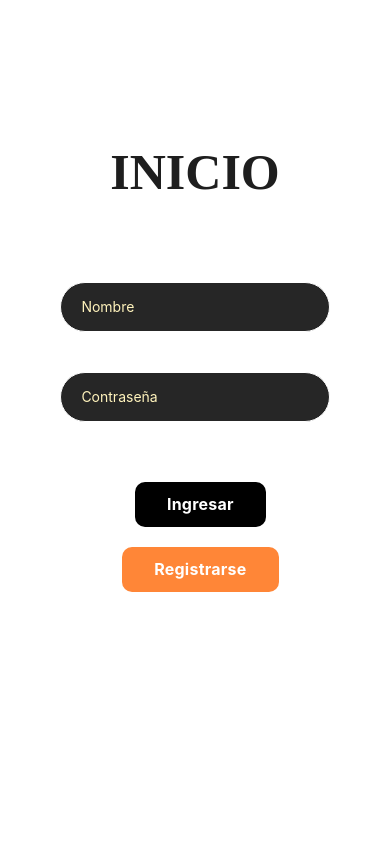
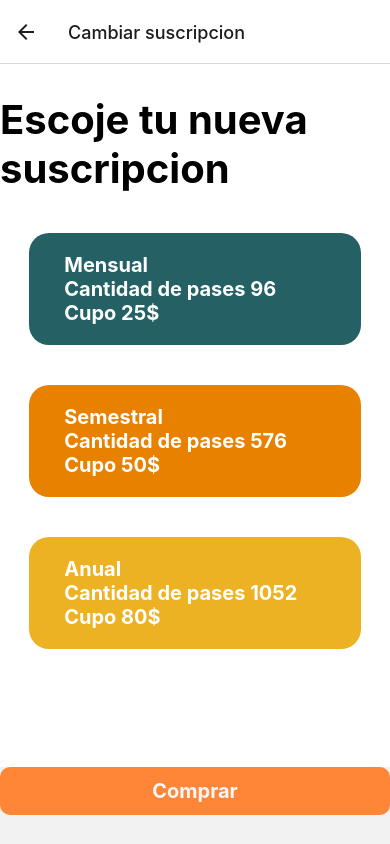
Before and after one commit to ErikMurmi/Pases, a React Native app: screen /CambiarSuscripcion in a window 390 px wide. Built offline with nearby package versions, Linux system fonts and the light colour scheme.

Commit message:
Cambiar suscripcion

```diff
--- a/App.js
+++ b/App.js
@@ -9,6 +9,7 @@ import Home from './components/Home'
 import Comprar from './components/Comprar'
 import Auth from './components/Auth'
 import Expiradas from './components/Expiradas'
+import CambiarSuscripcion from './components/CambiarSuscripcion'
 import { useState } from 'react';
 import { ScrollView } from 'react-native-web';
 
@@ -44,6 +45,12 @@ export default function App() {
           options={{title: "Suscripciones expiradas"}}
         />
 
+      <Stack.Screen
+          name="CambiarSuscripcion"
+          component = {CambiarSuscripcion}
+          options={{title: "Cambiar suscripcion"}}
+        />
+
       </Stack.Navigator>
     </NavigationContainer>
 
--- a/components/Auth.js
+++ b/components/Auth.js
@@ -75,7 +75,7 @@ export default function Auth({navigation}) {
 
     return (
         <>
-            {logged? navigation.navigate('Home',{logOut:logOut,user:usuario}) : <Contenido logUsuario ={setUsuario}></Contenido>}
+            {logged? navigation.navigate('Home',{logOut:logOut,user:usuario,setuser:setUsuario}) : <Contenido logUsuario ={setUsuario}></Contenido>}
         </>
 
     )
--- /dev/null
+++ b/components/CambiarSuscripcion.js
@@ -0,0 +1,172 @@
+import react, { useState } from "react";
+import {
+  StyleSheet,
+  Pressable,
+  Text,
+  View,
+  TextInput,
+  Button,
+  Alert,
+} from "react-native";
+import { ScrollView } from "react-native-gesture-handler";
+
+var pases = [{tipoPase:'Mensual',cupo:'25',pasesRestantes:96,fechaCompra:'1990-01-01',valorPase:'0.09'},
+{tipoPase:'Semestral',cupo:'50',pasesRestantes:576,fechaCompra:'1990-01-01',valorPase:'0.26'},
+{tipoPase:'Anual',cupo:'80',pasesRestantes:1052,fechaCompra:'1990-01-01',valorPase:'0.08'}];
+
+export default function Suscripcion({ route }) {
+
+  function comprar(tipo) {
+    let fech = new Date();
+    let pase = null;
+    if(tipo=="Mensual"){
+      pase =  pases[0];
+    }else if (tipo =="Semestral"){
+      pase =  pases[1];
+    }else if(tipo =="Anual"){
+      pase =  pases[2];
+    }
+    pase.fechaCompra = fech;
+    route.params.user.pase = pase;
+    Alert.alert("Cambio aplicado","Tu nuevo pase es " + route.params.user.pase.tipoPase);
+  }
+
+  return (
+    <View>
+      <View style={styles.container}>
+      <Text style={styles.titulo}>Escoje tu nueva suscripcion</Text>
+        <Pressable style={[styles.paseContainer,{backgroundColor:"#256164"}]}
+          onPress={() => {comprar("Mensual")}}>
+            <Text style={styles.paseTitle}>Mensual</Text>
+            <Text style={styles.paseTitle}>Cantidad de pases 96</Text>
+            <Text style={styles.paseTitle}>Cupo 25$</Text>
+        </Pressable>
+
+        <Pressable style={[styles.paseContainer,{backgroundColor:"#e88100"}]}
+          onPress={() => {comprar("Semestral")}}>
+            <Text style={styles.paseTitle}>Semestral</Text>
+            <Text style={styles.paseTitle}>Cantidad de pases 576</Text>
+            <Text style={styles.paseTitle}>Cupo 50$</Text>
+        </Pressable>
+
+        <Pressable style={[styles.paseContainer,{backgroundColor:"#ecb223"}]}
+          onPress={() => {comprar("Anual")}}>
+            <Text style={styles.paseTitle}>Anual</Text>
+            <Text style={styles.paseTitle}>Cantidad de pases 1052</Text>
+            <Text style={styles.paseTitle}>Cupo 80$</Text>
+        </Pressable>
+
+        </View>
+
+        <Pressable style={[styles.btnLogin]}
+        onPress={() => comprar()}>
+          <Text
+            style={styles.txtBtnLogin}>
+            Comprar
+          </Text>
+        </Pressable>
+
+    </View>
+  );
+}
+
+const styles = StyleSheet.create({
+  container: {
+    height: "100%",
+    backgroundColor: "#fff",
+    alignItems: "center",
+  },
+  paseContainer: {
+    width: "85%",
+    borderRadius: 20,
+    padding:20,
+    backgroundColor: "#EEC643",
+    margin: 20
+  },paseTitle:{
+    fontWeight:"bold",
+    paddingLeft:15,
+    fontSize:20,
+    color:"#fff"
+  },
+  containerSelect: {
+    padding: 60,
+    borderColor: "#E2DCD6",
+    backgroundColor: "#ffd869",
+    borderWidth: 1,
+    margin: 10,
+    marginBottom: 50,
+    marginTop: 40,
+    borderRadius: 25,
+  },
+  containerCantidad: {
+    padding: 40,
+    borderColor: "#ffd869",
+    borderWidth: 1,
+    margin: 10,
+    marginBottom: 50,
+    borderRadius: 25,
+  },
+  titulo: {
+    marginTop: "8%",
+    marginBottom: "5%",
+    fontSize: 40,
+    fontWeight: "bold",
+  },
+  subtitulo: {
+    fontSize: 25,
+    fontWeight: "bold",
+    marginBottom: 10,
+  },
+  button: {
+    borderRadius: 25,
+  },
+  input: {
+    borderRadius: 25,
+    width: 200,
+    textAlign: "center",
+    height: 50,
+    backgroundColor: "#262626",
+    borderWidth: 1,
+    borderColor: "#fff",
+    marginRight: 5,
+    marginLeft: -5,
+    marginBottom: 40,
+    color: "#fff3bc",
+    paddingHorizontal: 20,
+  },
+  btnLogin: {
+    alignItems: "center",
+    justifyContent: "center",
+    paddingVertical: 12,
+    paddingHorizontal: 32,
+    borderRadius: 10,
+    elevation: 3,
+    backgroundColor: "black",
+    backgroundColor: "#ff8637",
+    marginBottom: 50,
+  },
+  txtBtnLogin: {
+    fontSize: 20,
+    fontWeight: "bold",
+    color: "#f6f6f6",
+  },
+});
+
+{
+  /* <SelectDropdown
+            data={tipos}
+            onSelect={(selectedItem, index) => {
+              console.log(selectedItem, index);
+            }}
+            buttonTextAfterSelection={(selectedItem, index) => {
+              // text represented after item is selected
+              // if data array is an array of objects then return selectedItem.property to render after item is selected
+              return selectedItem;
+            }}
+            rowTextForSelection={(item, index) => {
+              // text represented for each item in dropdown
+              // if data array is an array of objects then return item.property to represent item in dropdown
+              return item;
+            }}
+          /> */
+}
--- a/components/Home.js
+++ b/components/Home.js
@@ -1,4 +1,4 @@
-import React from "react";
+import React,{useEffect}from "react";
 import { StyleSheet, Text, View, Button, Alert, Pressable, LogBox } from "react-native";
 import { ScrollView } from "react-native-web";
 import Comprar from "./Comprar";
@@ -52,7 +52,7 @@ export default function Home({ navigation, route }) {
 
         <View style={styles.buttonContainer}>
           <Pressable style={[styles.btn,{backgroundColor:"#9EA93F"}]}
-          onPress={() => {navigation.navigate("Comprar", {user: route.params.user});}}>
+          onPress={() => {navigation.navigate("CambiarSuscripcion", {user: route.params.user,actualizar:route.params.setuser});}}>
             <Text style={styles.btntext}>Cambiar Suscripción</Text>
           </Pressable>
           <Separator />
```
